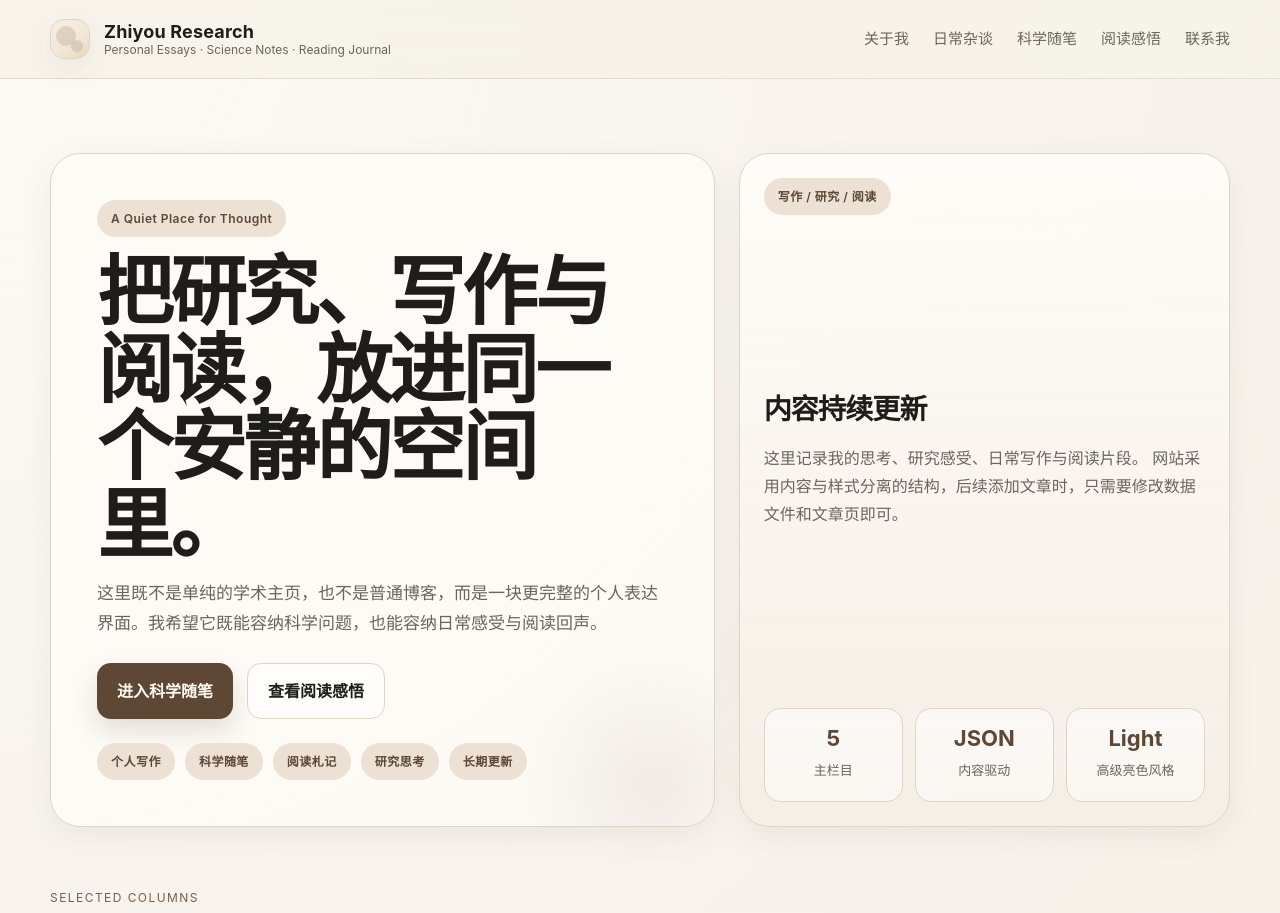
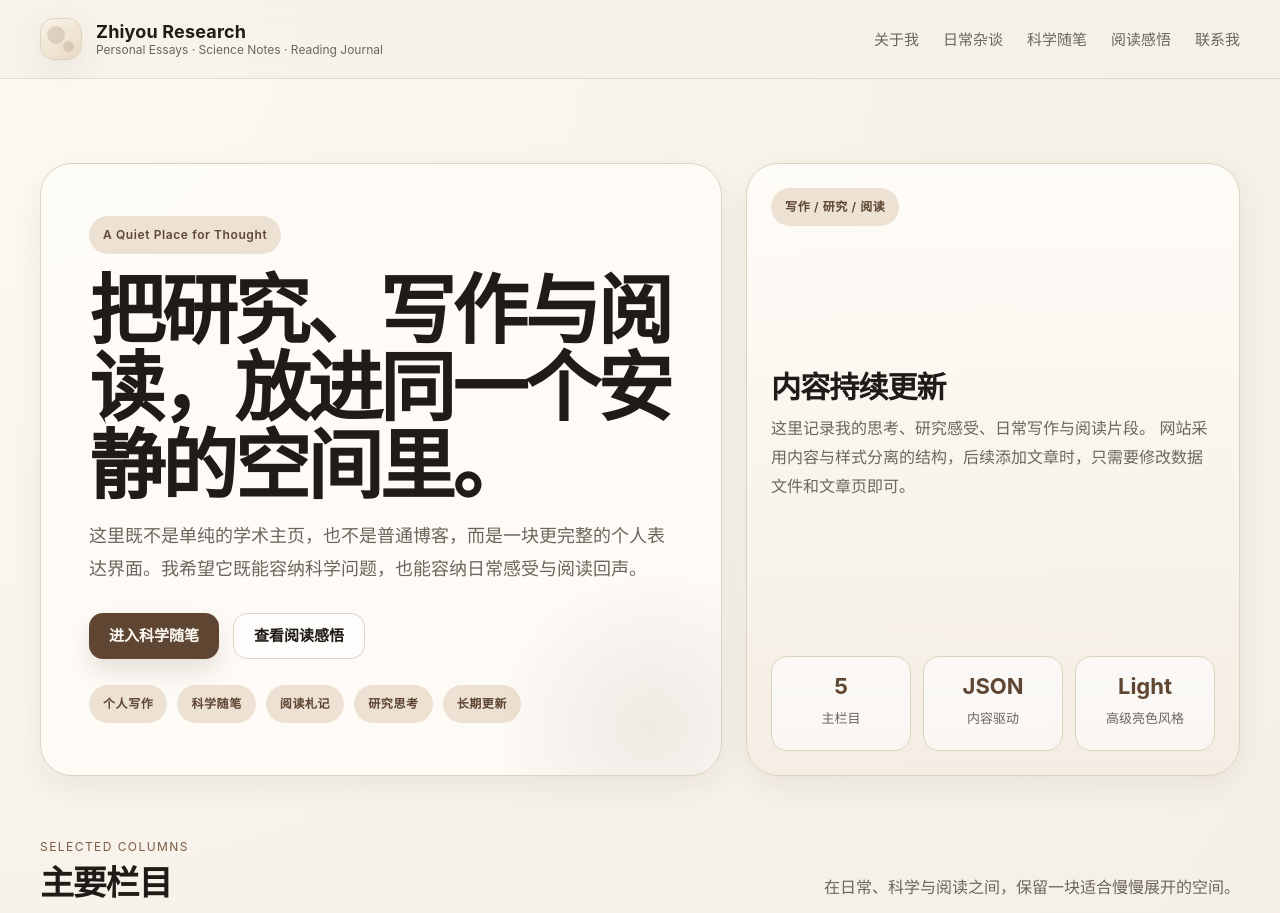
Before and after one commit to Zhiyou-Research/Zhiyou-Research.github.io, a plain HTML site: page index.html in a window 1280 px wide. Shown: the top 913 px of the page. Drawn offline with Linux system fonts and the light colour scheme.

Commit message:
Update style.css

```diff
--- a/assets/css/style.css
+++ b/assets/css/style.css
@@ -1,33 +1,35 @@
 :root{
-  --bg:#f6f2ea;
-  --bg-2:#fbf8f3;
+  --bg:#f5f1e8;
+  --bg-soft:#faf7f2;
   --panel:#fffdf9;
-  --panel-2:#f3ede3;
-  --text:#1f1d1a;
-  --muted:#6b655d;
-  --line:#ded5c7;
-  --line-strong:#cfc2af;
-  --accent:#7d5f47;
-  --accent-deep:#5e4735;
-  --accent-soft:#ece1d4;
-  --shadow:0 10px 30px rgba(74,58,40,.07);
-  --shadow-strong:0 18px 40px rgba(74,58,40,.09);
-  --radius-xl:30px;
-  --radius-lg:22px;
-  --radius-md:16px;
+  --panel-2:#f2ebdf;
+  --text:#1f1c18;
+  --muted:#6c655d;
+  --line:#ddd3c3;
+  --line-strong:#cabca8;
+  --accent:#7b5d45;
+  --accent-deep:#5e4633;
+  --accent-soft:#ece1d2;
+  --shadow:0 10px 30px rgba(63,48,32,.07);
+  --shadow-hover:0 18px 40px rgba(63,48,32,.10);
+  --radius-xl:32px;
+  --radius-lg:24px;
+  --radius-md:18px;
   --radius-sm:12px;
-  --max:1180px;
+  --max:1200px;
 }
 
 *{box-sizing:border-box}
 html{scroll-behavior:smooth}
 body{
   margin:0;
-  font-family: Inter, "SF Pro Display", "Segoe UI", "PingFang SC", "Microsoft YaHei", sans-serif;
   color:var(--text);
+  font-family: Inter,"SF Pro Display","Segoe UI","PingFang SC","Hiragino Sans GB","Microsoft YaHei",sans-serif;
   background:
-    radial-gradient(circle at top left, #fdfaf5 0%, #f8f4ed 38%, #f4efe6 100%);
-  line-height:1.75;
+    radial-gradient(circle at top left,#fdfaf4 0%,#f7f2e9 40%,#f3ede3 100%);
+  line-height:1.8;
+  -webkit-font-smoothing:antialiased;
+  text-rendering:optimizeLegibility;
 }
 
 a{
@@ -36,22 +38,23 @@ a{
 }
 
 img{
+  display:block;
   max-width:100%;
-  display:block;
 }
 
 .container{
-  width:min(var(--max), calc(100% - 40px));
+  width:min(var(--max), calc(100% - 48px));
   margin:0 auto;
 }
 
+/* Header */
 .site-header{
   position:sticky;
   top:0;
-  z-index:50;
-  backdrop-filter:blur(18px);
-  background:rgba(246,242,234,.78);
-  border-bottom:1px solid rgba(207,194,175,.45);
+  z-index:100;
+  backdrop-filter:blur(14px);
+  background:rgba(245,241,232,.78);
+  border-bottom:1px solid rgba(202,188,168,.45);
 }
 
 .header-inner{
@@ -69,14 +72,14 @@ img{
 }
 
 .brand-mark{
-  width:40px;
-  height:40px;
+  width:42px;
+  height:42px;
   border-radius:14px;
+  border:1px solid var(--line);
   background:
-    linear-gradient(145deg, #f8efe2 0%, #f2e8d8 55%, #e7d7bf 100%);
-  border:1px solid var(--line);
+    linear-gradient(145deg,#f9f2e7 0%,#f0e5d4 55%,#e8d9c2 100%);
+  position:relative;
   box-shadow:var(--shadow);
-  position:relative;
 }
 
 .brand-mark::before,
@@ -84,21 +87,21 @@ img{
   content:"";
   position:absolute;
   border-radius:999px;
-  background:rgba(125,95,71,.18);
+  background:rgba(123,93,69,.18);
 }
 
 .brand-mark::before{
-  width:20px;
-  height:20px;
-  left:5px;
-  top:6px;
+  width:18px;
+  height:18px;
+  left:6px;
+  top:7px;
 }
 
 .brand-mark::after{
-  width:12px;
-  height:12px;
-  right:6px;
-  bottom:6px;
+  width:11px;
+  height:11px;
+  right:7px;
+  bottom:7px;
 }
 
 .brand-text{
@@ -124,9 +127,9 @@ img{
 }
 
 .site-nav a{
-  position:relative;
   color:var(--muted);
   font-size:15px;
+  position:relative;
   transition:.25s ease;
 }
 
@@ -151,12 +154,12 @@ img{
 
 .menu-toggle{
   display:none;
+  width:42px;
+  height:42px;
   border:none;
   background:transparent;
-  width:42px;
-  height:42px;
+  cursor:pointer;
   padding:0;
-  cursor:pointer;
 }
 
 .menu-toggle span{
@@ -164,44 +167,44 @@ img{
   width:22px;
   height:2px;
   background:var(--text);
+  border-radius:999px;
   margin:5px auto;
-  border-radius:999px;
 }
 
+/* Hero */
 .hero{
-  padding:74px 0 34px;
+  padding:84px 0 32px;
 }
 
 .hero-grid{
   display:grid;
-  grid-template-columns:1.15fr .85fr;
+  grid-template-columns:1.16fr .84fr;
   gap:24px;
-  align-items:stretch;
 }
 
 .hero-copy,
 .hero-card{
-  background:rgba(255,253,249,.78);
   border:1px solid var(--line);
   border-radius:var(--radius-xl);
+  background:rgba(255,253,249,.82);
   box-shadow:var(--shadow);
 }
 
 .hero-copy{
-  padding:46px;
   position:relative;
   overflow:hidden;
+  padding:52px 48px;
 }
 
 .hero-copy::after{
   content:"";
   position:absolute;
-  right:-70px;
-  bottom:-90px;
-  width:260px;
-  height:260px;
+  right:-80px;
+  bottom:-100px;
+  width:300px;
+  height:300px;
   border-radius:50%;
-  background:radial-gradient(circle, rgba(125,95,71,.10) 0%, rgba(125,95,71,.03) 50%, transparent 74%);
+  background:radial-gradient(circle, rgba(123,93,69,.10) 0%, rgba(123,93,69,.03) 56%, transparent 74%);
 }
 
 .eyebrow,
@@ -216,56 +219,57 @@ img{
   color:var(--accent-deep);
   font-size:12px;
   font-weight:600;
-  letter-spacing:.04em;
+  letter-spacing:.05em;
 }
 
 h1{
-  margin:16px 0 16px;
-  font-size:clamp(40px, 6vw, 76px);
+  margin:18px 0 16px;
+  font-size:clamp(42px, 6vw, 76px);
   line-height:1.02;
-  letter-spacing:-.04em;
-  max-width:10ch;
+  letter-spacing:-.045em;
+  max-width:12ch;
 }
 
 .hero-desc{
-  margin:0 0 24px;
+  margin:0 0 28px;
+  font-size:18px;
   color:var(--muted);
-  font-size:17px;
-  max-width:760px;
+  max-width:820px;
 }
 
 .hero-actions{
   display:flex;
   gap:14px;
   flex-wrap:wrap;
-  margin-bottom:24px;
+  margin-bottom:26px;
 }
 
 .btn{
   display:inline-flex;
   align-items:center;
   justify-content:center;
-  padding:13px 20px;
+  min-height:46px;
+  padding:0 20px;
   border-radius:14px;
   font-weight:600;
+  font-size:15px;
   transition:.25s ease;
 }
 
 .btn-primary{
   background:var(--accent-deep);
-  color:#fff9f2;
-  box-shadow:0 12px 24px rgba(94,71,53,.16);
+  color:#fffaf4;
+  box-shadow:0 12px 24px rgba(94,70,51,.15);
 }
 
 .btn-primary:hover{
   transform:translateY(-1px);
-  background:#4f3b2d;
+  background:#4f3b2c;
 }
 
 .btn-secondary{
-  background:rgba(255,255,255,.55);
   border:1px solid var(--line);
-  color:var(--text);
+  background:rgba(255,255,255,.62);
 }
 
 .btn-secondary:hover{
@@ -274,8 +278,8 @@ h1{
 
 .hero-meta{
   display:flex;
+  gap:10px;
   flex-wrap:wrap;
-  gap:10px;
 }
 
 .hero-card{
@@ -284,12 +288,13 @@ h1{
   flex-direction:column;
   justify-content:space-between;
   background:
-    linear-gradient(180deg, rgba(255,253,249,.88), rgba(244,238,228,.82));
+    linear-gradient(180deg, rgba(255,253,249,.92), rgba(243,236,226,.82));
 }
 
 .hero-card-body h3{
   margin:18px 0 10px;
-  font-size:28px;
+  font-size:30px;
+  line-height:1.12;
   letter-spacing:-.03em;
 }
 
@@ -299,15 +304,15 @@ h1{
 }
 
 .hero-stats{
+  margin-top:28px;
   display:grid;
   grid-template-columns:repeat(3,1fr);
   gap:12px;
-  margin-top:28px;
 }
 
 .stat{
-  padding:18px 14px;
-  background:rgba(255,255,255,.55);
+  padding:18px 16px;
+  background:rgba(255,255,255,.58);
   border:1px solid var(--line);
   border-radius:16px;
   text-align:center;
@@ -316,28 +321,29 @@ h1{
 .stat strong{
   display:block;
   font-size:22px;
+  line-height:1;
   color:var(--accent-deep);
-  line-height:1;
   margin-bottom:6px;
 }
 
 .stat span{
+  font-size:13px;
   color:var(--muted);
-  font-size:13px;
 }
 
+/* Sections */
 .section{
-  padding:42px 0;
+  padding:48px 0;
 }
 
 .home-section{
-  padding-top:26px;
+  padding-top:28px;
 }
 
 .soft-panel{
-  background:linear-gradient(180deg, rgba(255,251,245,.45), rgba(243,237,227,.42));
-  border-top:1px solid rgba(222,213,199,.6);
-  border-bottom:1px solid rgba(222,213,199,.6);
+  background:linear-gradient(180deg, rgba(255,251,244,.45), rgba(241,234,222,.42));
+  border-top:1px solid rgba(221,211,195,.7);
+  border-bottom:1px solid rgba(221,211,195,.7);
 }
 
 .section-head{
@@ -345,7 +351,7 @@ h1{
   align-items:end;
   justify-content:space-between;
   gap:18px;
-  margin-bottom:22px;
+  margin-bottom:24px;
 }
 
 .section-kicker{
@@ -354,14 +360,14 @@ h1{
   font-size:12px;
   letter-spacing:.12em;
   text-transform:uppercase;
-  margin-bottom:6px;
+  margin-bottom:8px;
 }
 
 .section-head h2{
   margin:0;
   font-size:34px;
-  line-height:1.1;
-  letter-spacing:-.03em;
+  line-height:1.08;
+  letter-spacing:-.035em;
 }
 
 .section-head p{
@@ -370,6 +376,7 @@ h1{
   max-width:720px;
 }
 
+/* Feature cards */
 .feature-grid{
   display:grid;
   grid-template-columns:repeat(5,1fr);
@@ -377,26 +384,26 @@ h1{
 }
 
 .feature-card{
-  min-height:220px;
-  padding:22px;
-  border-radius:22px;
+  min-height:228px;
+  padding:24px;
+  border-radius:24px;
   border:1px solid var(--line);
-  background:rgba(255,253,249,.82);
+  background:rgba(255,253,249,.84);
   box-shadow:var(--shadow);
-  transition:.3s ease;
+  transition:.28s ease;
 }
 
 .feature-card:hover{
   transform:translateY(-4px);
-  box-shadow:var(--shadow-strong);
+  box-shadow:var(--shadow-hover);
 }
 
 .feature-icon{
-  width:52px;
-  height:52px;
+  width:54px;
+  height:54px;
   border-radius:18px;
-  background:linear-gradient(145deg, #f4eadb 0%, #fbf7f0 100%);
   border:1px solid var(--line);
+  background:linear-gradient(145deg,#f4eadb 0%,#fcf8f1 100%);
   margin-bottom:18px;
   position:relative;
 }
@@ -404,12 +411,12 @@ h1{
 .feature-icon::after{
   content:"";
   position:absolute;
+  right:8px;
+  bottom:8px;
   width:18px;
   height:18px;
   border-radius:8px;
-  right:8px;
-  bottom:8px;
-  background:rgba(125,95,71,.18);
+  background:rgba(123,93,69,.18);
 }
 
 .feature-card h3{
@@ -421,8 +428,10 @@ h1{
   margin:0;
   color:var(--muted);
   font-size:15px;
+  line-height:1.75;
 }
 
+/* Posts */
 .recent-grid,
 .post-grid{
   display:grid;
@@ -434,28 +443,28 @@ h1{
   display:flex;
   flex-direction:column;
   overflow:hidden;
-  border-radius:22px;
+  border-radius:24px;
   border:1px solid var(--line);
-  background:rgba(255,253,249,.88);
+  background:rgba(255,253,249,.9);
   box-shadow:var(--shadow);
-  transition:.3s ease;
+  transition:.28s ease;
 }
 
 .post-card:hover{
   transform:translateY(-4px);
-  box-shadow:var(--shadow-strong);
+  box-shadow:var(--shadow-hover);
 }
 
 .post-cover{
   aspect-ratio:16/10;
-  background:linear-gradient(145deg, #f1e6d8 0%, #fbf7f1 100%);
+  background:linear-gradient(145deg,#f1e6d8 0%,#fbf7f1 100%);
   border-bottom:1px solid var(--line);
   background-size:cover;
   background-position:center;
 }
 
 .post-content{
-  padding:20px;
+  padding:22px;
 }
 
 .post-meta{
@@ -479,15 +488,16 @@ h1{
   font-size:15px;
 }
 
+/* Page hero */
 .page-hero{
-  padding:62px 0 18px;
+  padding:64px 0 20px;
 }
 
 .page-hero-box{
-  padding:40px;
-  border-radius:30px;
+  padding:42px;
+  border-radius:32px;
   border:1px solid var(--line);
-  background:rgba(255,253,249,.82);
+  background:rgba(255,253,249,.84);
   box-shadow:var(--shadow);
 }
 
@@ -503,35 +513,36 @@ h1{
   max-width:860px;
 }
 
+/* Article */
 .article-shell{
   padding:40px 0 60px;
 }
 
 .article-layout{
   display:grid;
-  grid-template-columns:minmax(0, 1fr) 300px;
+  grid-template-columns:minmax(0,1fr) 300px;
   gap:24px;
 }
 
 .article-main{
   min-width:0;
+  overflow:hidden;
+  border-radius:30px;
+  border:1px solid var(--line);
   background:rgba(255,253,249,.88);
-  border:1px solid var(--line);
-  border-radius:28px;
   box-shadow:var(--shadow);
-  overflow:hidden;
 }
 
 .article-cover{
   aspect-ratio:16/8;
-  background:linear-gradient(145deg, #f0e4d5 0%, #fbf7f1 100%);
+  background:linear-gradient(145deg,#f0e4d5 0%,#fbf7f1 100%);
   border-bottom:1px solid var(--line);
   background-size:cover;
   background-position:center;
 }
 
 .article-body{
-  padding:34px;
+  padding:36px;
 }
 
 .article-head{
@@ -539,9 +550,9 @@ h1{
 }
 
 .article-head h1{
-  font-size:46px;
+  margin:14px 0 12px;
+  font-size:48px;
   max-width:none;
-  margin:14px 0 12px;
 }
 
 .article-head p{
@@ -551,8 +562,8 @@ h1{
 
 .article-content p{
   margin:0 0 18px;
+  font-size:17px;
   color:#2b2824;
-  font-size:17px;
 }
 
 .article-content h2{
@@ -570,13 +581,13 @@ h1{
   margin:24px 0;
   padding:18px 20px;
   border-left:3px solid var(--accent);
-  background:rgba(236,225,212,.35);
+  background:rgba(236,225,210,.38);
   border-radius:0 16px 16px 0;
   color:var(--accent-deep);
 }
 
 .article-content img{
-  margin:22px 0;
+  margin:24px 0;
   border-radius:18px;
   border:1px solid var(--line);
   box-shadow:var(--shadow);
@@ -585,18 +596,17 @@ h1{
 .article-content ul,
 .article-content ol{
   margin:0 0 18px 24px;
-  color:#2b2824;
 }
 
 .article-side{
   align-self:start;
   position:sticky;
   top:100px;
-  background:rgba(255,253,249,.82);
+  padding:22px;
+  border-radius:24px;
   border:1px solid var(--line);
-  border-radius:24px;
+  background:rgba(255,253,249,.84);
   box-shadow:var(--shadow);
-  padding:22px;
 }
 
 .side-box + .side-box{
@@ -620,6 +630,7 @@ h1{
   padding-left:18px;
 }
 
+/* Contact */
 .contact-grid{
   display:grid;
   grid-template-columns:1fr 1fr;
@@ -627,10 +638,10 @@ h1{
 }
 
 .contact-card{
-  padding:26px;
-  border-radius:24px;
+  padding:28px;
+  border-radius:26px;
   border:1px solid var(--line);
-  background:rgba(255,253,249,.84);
+  background:rgba(255,253,249,.86);
   box-shadow:var(--shadow);
 }
 
@@ -651,22 +662,23 @@ h1{
 
 .contact-item{
   padding:14px 16px;
+  border-radius:16px;
   border:1px solid var(--line);
-  border-radius:16px;
-  background:rgba(255,255,255,.55);
+  background:rgba(255,255,255,.58);
 }
 
 .contact-item strong{
   display:block;
+  margin-bottom:4px;
+  color:var(--accent-deep);
   font-size:14px;
-  color:var(--accent-deep);
-  margin-bottom:4px;
 }
 
+/* Footer */
 .site-footer{
+  margin-top:30px;
   padding:34px 0 50px;
-  border-top:1px solid rgba(222,213,199,.8);
-  margin-top:28px;
+  border-top:1px solid rgba(221,211,195,.78);
 }
 
 .footer-inner{
@@ -695,10 +707,11 @@ h1{
   color:var(--accent-deep);
 }
 
+/* Reveal */
 .reveal{
   opacity:0;
-  transform:translateY(16px);
-  transition:opacity .6s ease, transform .6s ease;
+  transform:translateY(18px);
+  transition:opacity .65s ease, transform .65s ease;
 }
 
 .reveal.visible{
@@ -707,9 +720,10 @@ h1{
 }
 
 .delay-1{transition-delay:.12s}
-.delay-2{transition-delay:.22s}
+.delay-2{transition-delay:.24s}
 
-@media (max-width: 1100px){
+/* Responsive */
+@media (max-width:1100px){
   .feature-grid{
     grid-template-columns:repeat(2,1fr);
   }
@@ -730,7 +744,7 @@ h1{
   }
 }
 
-@media (max-width: 760px){
+@media (max-width:760px){
   .container{
     width:min(var(--max), calc(100% - 22px));
   }
@@ -751,7 +765,7 @@ h1{
     padding:18px;
     border-radius:20px;
     border:1px solid var(--line);
-    background:rgba(255,253,249,.96);
+    background:rgba(255,253,249,.97);
     box-shadow:var(--shadow);
   }
 
@@ -780,13 +794,13 @@ h1{
     align-items:flex-start;
   }
 
+  h1{
+    font-size:40px;
+  }
+
   .page-hero-box h1,
   .article-head h1{
     font-size:36px;
-  }
-
-  h1{
-    font-size:40px;
   }
 
   .brand-text small{
```
